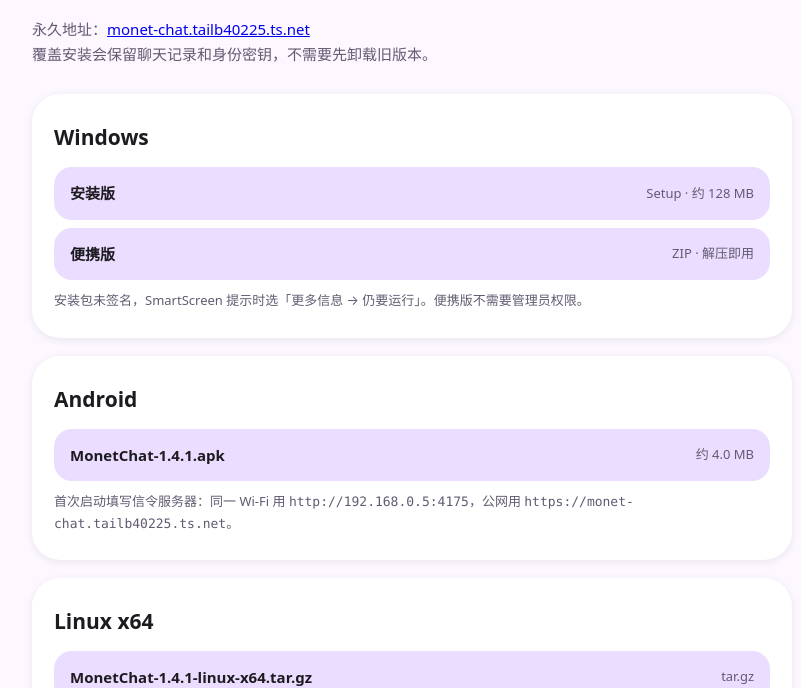
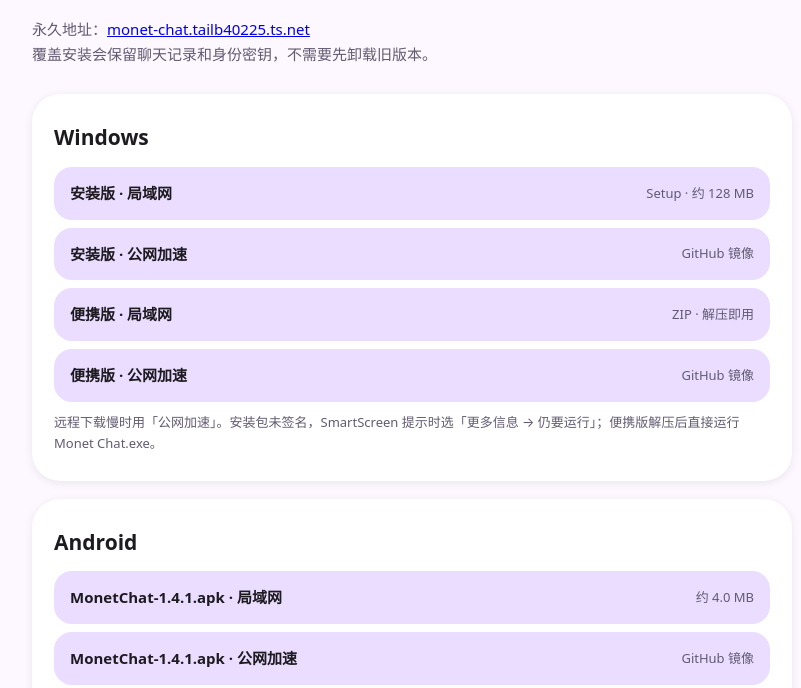
Before and after one commit to 9527-tech/monet-chat, an Electron app: page downloads.html in a window 1280 px wide. Shown: the part 117-805 px from the top of the page, without its empty margins (228-1029 px from the left). Drawn offline with Linux system fonts and the light colour scheme.

Commit message:
Update downloads.html

```diff
--- a/downloads.html
+++ b/downloads.html
@@ -35,20 +35,24 @@
 
   <section class="card">
     <h2>Windows</h2>
-    <a class="dl" href="./release/MonetChat-Setup-1.4.1.exe">安装版 <span>Setup · 约 128 MB</span></a>
-    <a class="dl" href="./release/MonetChat-1.4.1-win64-portable.zip">便携版 <span>ZIP · 解压即用</span></a>
-    <p class="note">安装包未签名，SmartScreen 提示时选「更多信息 → 仍要运行」。便携版不需要管理员权限。</p>
+    <a class="dl" href="./release/MonetChat-Setup-1.4.1.exe">安装版 · 局域网 <span>Setup · 约 128 MB</span></a>
+    <a class="dl" href="https://gh-proxy.com/https://github.com/9527-tech/monet-chat/releases/download/v1.4.1/MonetChat-Setup-1.4.1.exe">安装版 · 公网加速 <span>GitHub 镜像</span></a>
+    <a class="dl" href="./release/MonetChat-1.4.1-win64-portable.zip">便携版 · 局域网 <span>ZIP · 解压即用</span></a>
+    <a class="dl" href="https://gh-proxy.com/https://github.com/9527-tech/monet-chat/releases/download/v1.4.1/MonetChat-1.4.1-win64-portable.zip">便携版 · 公网加速 <span>GitHub 镜像</span></a>
+    <p class="note">远程下载慢时用「公网加速」。安装包未签名，SmartScreen 提示时选「更多信息 → 仍要运行」；便携版解压后直接运行 Monet Chat.exe。</p>
   </section>
 
   <section class="card">
     <h2>Android</h2>
-    <a class="dl" href="./release/MonetChat-1.4.1.apk">MonetChat-1.4.1.apk <span>约 4.0 MB</span></a>
+    <a class="dl" href="./release/MonetChat-1.4.1.apk">MonetChat-1.4.1.apk · 局域网 <span>约 4.0 MB</span></a>
+    <a class="dl" href="https://gh-proxy.com/https://github.com/9527-tech/monet-chat/releases/download/v1.4.1/MonetChat-1.4.1.apk">MonetChat-1.4.1.apk · 公网加速 <span>GitHub 镜像</span></a>
     <p class="note">首次启动填写信令服务器：同一 Wi-Fi 用 <code>http://192.168.0.5:4175</code>，公网用 <code>https://monet-chat.tailb40225.ts.net</code>。</p>
   </section>
 
   <section class="card">
     <h2>Linux x64</h2>
-    <a class="dl" href="./release/MonetChat-1.4.1-linux-x64.tar.gz">MonetChat-1.4.1-linux-x64.tar.gz <span>tar.gz</span></a>
+    <a class="dl" href="./release/MonetChat-1.4.1-linux-x64.tar.gz">MonetChat-1.4.1-linux-x64.tar.gz <span>tar.gz · 局域网</span></a>
+    <a class="dl" href="https://gh-proxy.com/https://github.com/9527-tech/monet-chat/releases/download/v1.4.1/MonetChat-1.4.1-linux-x64.tar.gz">MonetChat-1.4.1-linux-x64.tar.gz <span>公网加速</span></a>
     <pre>tar -xzf MonetChat-1.4.1-linux-x64.tar.gz
 cd linux-unpacked
 chmod +x monet-chat
```
